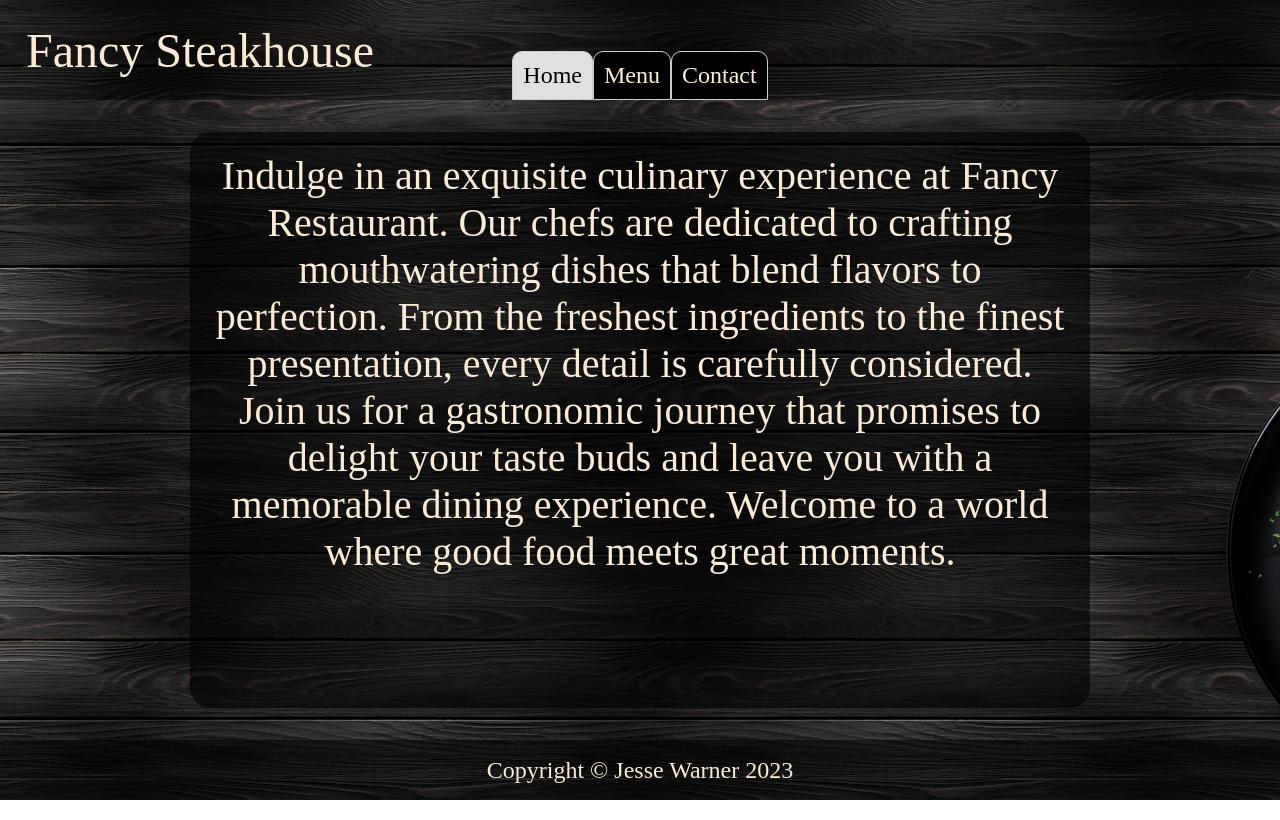
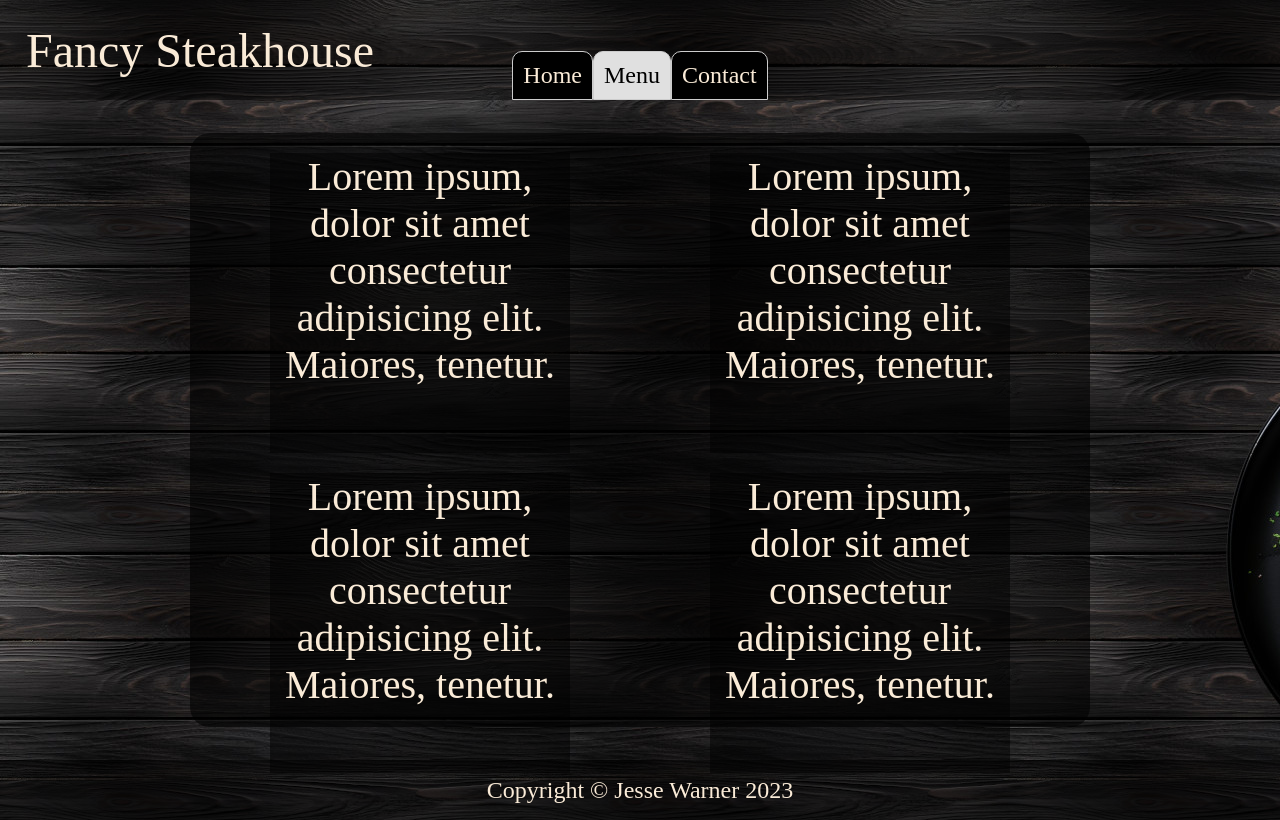
Before and after one commit to jessewwarner/odin-restaurant-page, a website built with webpack: page dist/index.html in a window 1280 px wide. Both pictures are taken after a click on the element "Menu". Built offline with nearby package versions, Linux system fonts and the light colour scheme.

Commit message:
Add menu placeholders

```diff
--- a/src/css/style.css
+++ b/src/css/style.css
@@ -63,7 +63,7 @@ body {
     background-color: #00000099;
     color: antiquewhite;
     width: 900px;
-    min-height: 90%;
+    height: 90%;
     padding: 20px;
     border-radius: 20px;
     text-align: center;
@@ -74,6 +74,23 @@ body {
     margin-bottom: 20px;
 }
 
+.recipes {
+    display: grid;
+    width: 100%;
+    height: 100%;
+    grid-template-columns: 1fr 1fr;
+    grid-auto-rows: 300px;
+    align-content: space-evenly;
+    justify-items: center;
+    gap: 20px;
+}
+
+.recipe {
+    width: 300px;
+    height: 300px;
+    background-color: rgba(0, 0, 0, 0.5);
+}
+
 footer {
     display: grid;
     place-items: center;
--- a/src/js/index.js
+++ b/src/js/index.js
@@ -2,6 +2,7 @@ import '/src/css/style.css'
 import createLandingPage from './landing';
 import createHomePage from './home';
 import createContactPage from './contact';
+import createMenuPage from './menu';
 
 createLandingPage();
 createHomePage();
@@ -18,7 +19,15 @@ home.onclick = function(){
     });
     home.classList.add('selected');
 };
-//menu.onclick = createMenuPage;
+
+menu.onclick = function(){
+    createMenuPage();
+    tabs.forEach(element => {
+        element.classList.remove('selected');
+    });
+    menu.classList.add('selected');
+};
+
 contact.onclick = function(){
     createContactPage();
     tabs.forEach(element => {
--- /dev/null
+++ b/src/js/menu.js
@@ -0,0 +1,16 @@
+export default function createMenuPage(){
+    const mainWrapper = document.querySelector('.main-wrapper');
+    mainWrapper.textContent = '';
+
+    const recipes = document.createElement('div');
+    recipes.classList.add('recipes');
+
+    for (let i = 0; i < 4; i++){
+        const recipe = document.createElement('div');
+        recipe.classList.add('recipe');
+        recipe.textContent = 'Lorem ipsum, dolor sit amet consectetur adipisicing elit. Maiores, tenetur.'
+        recipes.appendChild(recipe);
+    }
+
+    mainWrapper.appendChild(recipes);
+}
```
Also changed, not shown: dist/index.bundle.js.
